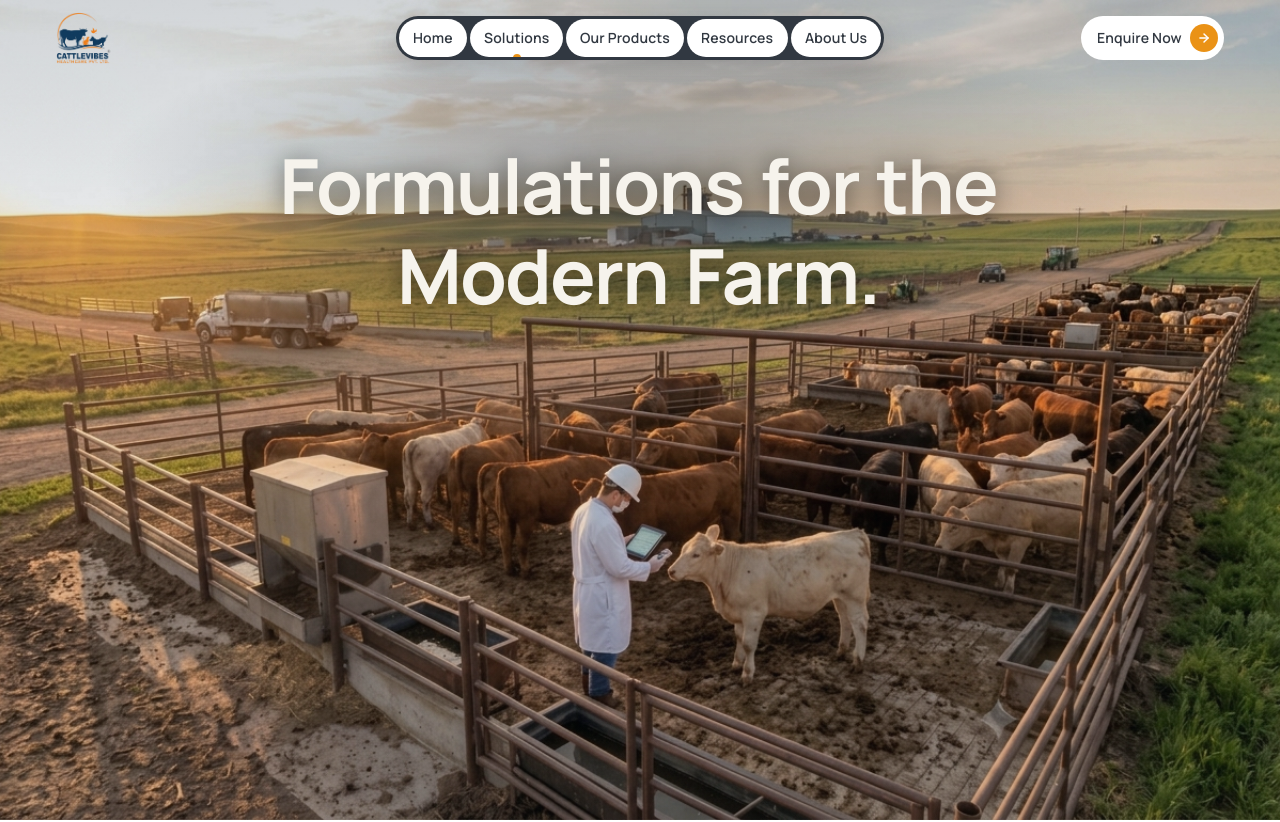
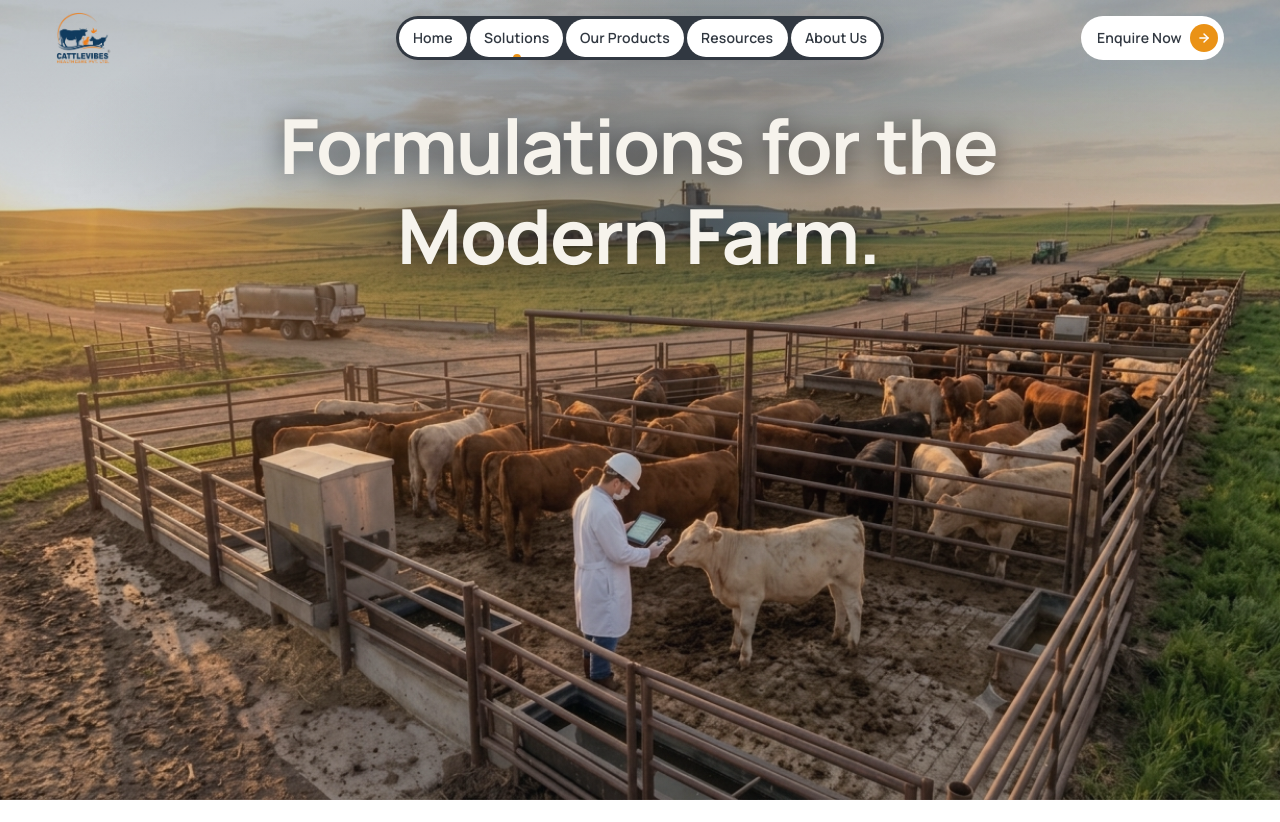
Before and after one commit to dvmmisAfk/cattlevibes, a Next.js app: page /solutions in a window 1280 px wide. Shown: the top 822 px of the page. Built offline with nearby package versions, Linux system fonts and the light colour scheme.

Commit message:
fix(solutions): bust browser image cache with new panoramic asset and pin object-bottom framing for complete animal visibility

```diff
--- a/src/components/solutions/SolutionsHero.tsx
+++ b/src/components/solutions/SolutionsHero.tsx
@@ -15,15 +15,15 @@ import { SplitText } from "./react-bits/SplitText";
  */
 export function SolutionsHero() {
   return (
-    <section className="relative w-full h-[92svh] min-h-[640px] md:h-[calc(100svh-var(--nav-height,80px))] md:min-h-[820px] md:max-h-[1080px] overflow-hidden bg-[#112334] select-none">
-      {/* 1. Full-bleed 16:9 Widescreen Photograph Covering All Edges */}
+    <section className="relative w-full h-screen min-h-[500px] max-h-[1080px] overflow-hidden bg-[#112334] select-none">
+      {/* 1. Full-bleed Panoramic Cattle Farm Photograph Covering All Edges */}
       <Image
-        src="/images/solutions-hero.jpg"
-        alt="Veterinarian inspecting cattle at a modern livestock farm"
+        src="/images/solutions-cattle-farm-panoramic.jpg"
+        alt="Veterinarian inspecting cattle in enclosures at a modern livestock farm"
         fill
         priority
         sizes="100vw"
-        className="absolute inset-0 w-full h-full object-cover object-[50%_45%] md:object-center pointer-events-none"
+        className="absolute inset-0 w-full h-full object-cover object-bottom pointer-events-none"
       />
 
       {/* 2. Light Contrast Overlay (preserves golden light, blue/warm sky, and natural cattle colors) */}
@@ -31,7 +31,7 @@ export function SolutionsHero() {
         className="absolute inset-0 pointer-events-none"
         style={{
           background:
-            "linear-gradient(180deg, rgba(17, 35, 52, 0.18) 0%, rgba(17, 35, 52, 0.05) 40%, rgba(17, 35, 52, 0.12) 100%)",
+            "linear-gradient(180deg, rgba(17, 35, 52, 0.28) 0%, rgba(17, 35, 52, 0.08) 45%, rgba(17, 35, 52, 0.15) 100%)",
         }}
       />
 
@@ -40,13 +40,13 @@ export function SolutionsHero() {
         className="absolute inset-0 pointer-events-none"
         style={{
           background:
-            "radial-gradient(ellipse 60% 30% at 50% 22%, rgba(17, 35, 52, 0.35) 0%, transparent 70%)",
+            "radial-gradient(ellipse 65% 35% at 50% 20%, rgba(17, 35, 52, 0.38) 0%, transparent 70%)",
         }}
       />
 
       {/* 4. Main Heading: Positioned in open sky between navbar and horizon, clear of all animals & subjects */}
-      <div className="absolute z-10 left-1/2 -translate-x-1/2 top-[clamp(130px,18vh,220px)] w-[min(1100px,calc(100%-48px))] text-center">
-        <h1 className="font-heading font-bold text-[#F6F3EC] text-3xl sm:text-5xl md:text-6xl lg:text-[4.25rem] xl:text-[4.75rem] tracking-tight leading-[0.98] drop-shadow-[0_2px_12px_rgba(0,0,0,0.55)]">
+      <div className="absolute z-10 left-1/2 -translate-x-1/2 top-[clamp(90px,13vh,170px)] w-[min(1100px,calc(100%-48px))] text-center">
+        <h1 className="font-heading font-bold text-[#F6F3EC] text-3xl sm:text-5xl md:text-6xl lg:text-[4.25rem] xl:text-[4.75rem] tracking-tight leading-[0.98] drop-shadow-[0_2px_14px_rgba(0,0,0,0.6)]">
           <span className="block">
             <SplitText text="Formulations for the" delay={0.15} />
           </span>
```
Also changed, not shown: public/images/solutions-cattle-farm-panoramic.jpg (added).
